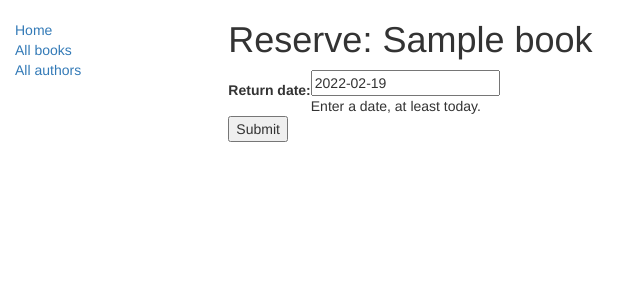
After one commit to LeaveMyYard/Django-Example-App, a Django app: page /catalog/book/instance/00000000-0000-0000-0000-000000000001/reserve in a window 1280 px wide. The commit adds this page. Shown: the top 300 px of the page, without its empty margins (0-641 px from the left). Run offline with Django 4.2, Linux system fonts and the light colour scheme; tables that the repository leaves empty hold one stand-in row (values such as "Sample post"); some libraries are stand-ins or nearby versions.

Commit message:
Classwork 12

```diff
--- /dev/null
+++ b/catalog/forms.py
@@ -0,0 +1,37 @@
+from django.core.exceptions import ValidationError
+from django import forms
+from datetime import date
+from .models import BookInstance
+
+
+class ReserveBookForm(forms.Form):
+    return_date = forms.DateField(
+        help_text="Enter a date, at least today.", required=True
+    )
+
+    def clean_return_date(self):
+        data = self.cleaned_data["return_date"]
+
+        if data < date.today():
+            raise ValidationError("Invaid date - return in the past")
+
+        return data
+
+
+class BookInstanceEditForm(forms.ModelForm):
+    class Meta:
+        model = BookInstance
+        fields = ["status", "due_back"]
+
+        help_texts = {
+            "status": "Change current book instance status",
+            "due_back": "Enter a date, at least today.",
+        }
+
+    def clean_due_back(self):
+        data = self.cleaned_data["due_back"]
+
+        if data < date.today():
+            raise ValidationError("Invaid date - return in the past")
+
+        return data
--- a/catalog/models.py
+++ b/catalog/models.py
@@ -23,6 +23,9 @@ class Author(models.Model):
 
     def __str__(self) -> str:
         return self.name
+
+    def get_absolute_url(self) -> str:
+        return f"/catalog/author/{self.pk}"
 
 
 class Genre(models.Model):
--- a/catalog/templates/book/detail.html
+++ b/catalog/templates/book/detail.html
@@ -18,7 +18,8 @@
     <p
         class="{% if copy.status == 'a'%}text-success{% elif copy.status == 'o' %}text-danger{% else %}text-warning{% endif %}"
     >
-        {{copy.get_display_status}}
+        {{copy.get_display_status}} {% if copy.status == 'a'%} -
+        <a href=" {% url 'reserve-book-form' copy.pk %} ">Reserve</a> {% endif %}
     </p>
     <p><strong>Imprint:</strong> {{copy.imprint}}</p>
     <p><strong>Year:</strong> {{copy.year}}</p>
--- /dev/null
+++ b/catalog/templates/book/reserve.html
@@ -0,0 +1,13 @@
+{% extends "base_generic.html" %} {% block content %}
+
+<h1>Reserve: {{ book_instance.book.title }}</h1>
+
+<form action="" method="post">
+    {% csrf_token %}
+    <table>
+        {{ form }}
+    </table>
+    <input type="submit" value="Submit" />
+</form>
+
+{% endblock %}
--- a/catalog/templates/index.html
+++ b/catalog/templates/index.html
@@ -1,6 +1,10 @@
 {% extends "base_generic.html" %} {% block content %}
 <h1>Welcome to library!</h1>
 <p>Welcome to <em>LocalLibrary</em>, a web application made on Django Framework</p>
+
+{% if num_visits > 0 %}
+<p>Тут могла быть Ваша реклама</p>
+{% endif %}
 
 <h2>Dynamic data</h2>
 <ul>
@@ -8,5 +12,6 @@
     <li><strong>Book instances:</strong> {{ num_instances }}</li>
     <li><strong>Book instances (available):</strong> {{ num_instances_available }}</li>
     <li><strong>Authors:</strong> {{ num_authors }}</li>
+    <li><strong>You visited this page:</strong> {{ num_visits }} times</li>
 </ul>
 {% endblock %}
--- a/catalog/urls.py
+++ b/catalog/urls.py
@@ -5,4 +5,16 @@ urlpatterns = [
     path("", views.index, name="index"),
     path("books", views.BookListView.as_view(), name="books"),
     path("book/<int:pk>", views.BookDetailView.as_view(), name="book"),
+    path(
+        "book/instance/<uuid:pk>/reserve",
+        views.reserve_book_form,
+        name="reserve-book-form",
+    ),
+    path("author/create", views.AuthorCreateView.as_view(), name="author-create"),
+    path(
+        "author/update/<int:pk>", views.AuthorUpdateView.as_view(), name="author-update"
+    ),
+    path(
+        "author/delete/<int:pk>", views.AuthorDeleteView.as_view(), name="author-delete"
+    ),
 ]
--- a/catalog/views.py
+++ b/catalog/views.py
@@ -1,9 +1,29 @@
-from django.shortcuts import render
+from django.http import HttpResponseRedirect
+from django.shortcuts import render, get_object_or_404
 from django.views import generic
 from .models import Book, Author, BookInstance, Genre
+from .forms import ReserveBookForm
 from typing import Any
 
+import datetime
+
 # Create your views here.
+
+
+class AuthorCreateView(generic.CreateView):
+    model = Author
+    fields = "__all__"
+    initial = {
+        "date_of_death": "11/03/2009",
+    }
+
+
+class AuthorUpdateView(generic.UpdateView):
+    ...
+
+
+class AuthorDeleteView(generic.DeleteView):
+    ...
 
 
 class BookListView(generic.ListView):
@@ -21,11 +41,17 @@ class BookDetailView(generic.DetailView):
     template_name = "book/detail.html"
 
 
+VISITS_KEY = "visits"
+
+
 def index(request):
     num_books = Book.objects.all().count()
     num_instances = BookInstance.objects.all().count()
     num_instances_available = BookInstance.objects.filter(status__exact="a").count()
     num_authors = Author.objects.all().count()
+
+    num_visits = request.session.get(VISITS_KEY, 0)
+    request.session[VISITS_KEY] = num_visits + 1
 
     return render(
         request,
@@ -35,5 +61,33 @@ def index(request):
             "num_instances": num_instances,
             "num_instances_available": num_instances_available,
             "num_authors": num_authors,
+            "num_visits": num_visits,
         },
     )
+
+
+def reserve_book_form(request, pk):
+    book_instance = get_object_or_404(BookInstance, pk=pk)
+
+    if request.method == "POST":
+        form = ReserveBookForm(request.POST)
+
+        if form.is_valid():
+            # Perform action
+            book_instance.status = "r"
+            book_instance.due_back = form.cleaned_data["return_date"]
+
+            book_instance.save()
+
+            # Redirect to success url
+            return HttpResponseRedirect("/")
+
+    else:
+        proposed_return_date = datetime.date.today() + datetime.timedelta(weeks=3)
+        form = ReserveBookForm(initial={"return_date": proposed_return_date})
+
+    return render(
+        request,
+        "book/reserve.html",
+        {"form": form, "book_instance": book_instance},
+    )
```
Also changed, not shown: catalog/templates/catalog/author_form.html (added, +11 -0 lines).
